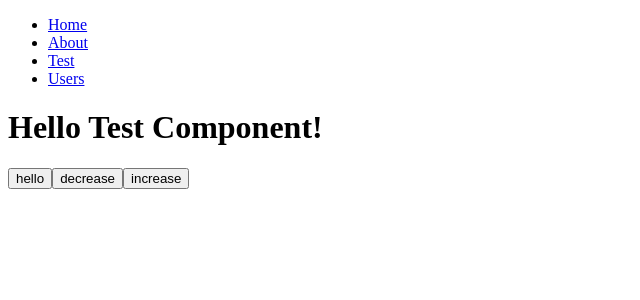
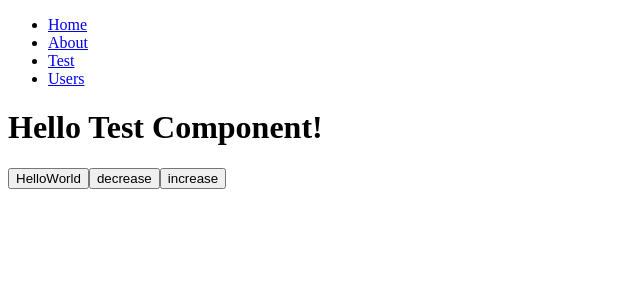
Before and after one commit to seongjin605/react-practice, a React (Create React App) app: page /test in a window 1280 px wide. Shown: the top 300 px of the page, without its empty margins (0-640 px from the left). Built offline with nearby package versions, Linux system fonts and the light colour scheme.

Commit message:
Test Fragment

```diff
--- a/src/components/Test.jsx
+++ b/src/components/Test.jsx
@@ -39,14 +39,17 @@ class Test extends React.Component {
     console.log('check2')
   }
   render() {
+    const buttons = (
+      <React.Fragment>
+      <button onClick={this.onClickHello}>HelloWorld</button>
+      <button onClick={this.onClickDec}>decrease</button>
+      <button onClick={this.onClickInc}>increase</button>
+      </React.Fragment>
+    )
     return (
       <>
       <h1>Hello Test Component!</h1>
-      <div>
-        <button onClick={this.onClickHello}>hello</button>
-        <button onClick={this.onClickDec}>decrease</button>
-        <button onClick={this.onClickInc}>increase</button>
-      </div>
+      {buttons}
       </>
     );
   }
```
